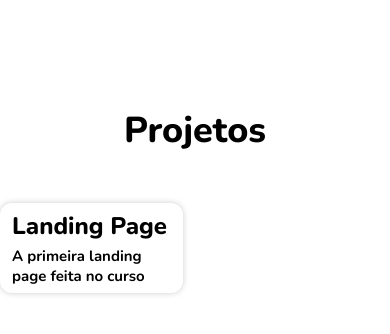
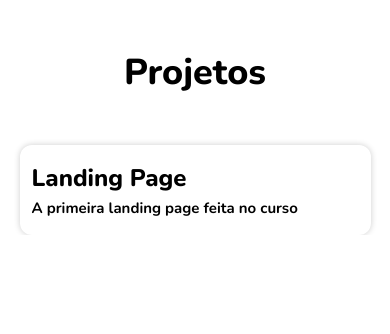
Before and after one commit to p3-d2/all-projects-dankicode, a React (Create React App) app: page / in a window 390 px wide. Shown: the top 334 px of the page. Built offline with nearby package versions, Linux system fonts and the light colour scheme.

Commit message:
creating responsive design at home

```diff
--- a/src/pages/Home/styles.ts
+++ b/src/pages/Home/styles.ts
@@ -7,16 +7,28 @@ export const Container = styled.div`
   display: flex;
   align-items: center;
   justify-content: center;
+
+  overflow-x: hidden;
+
+  @media (max-width: 550px) {
+    height: 100%;
+    width: 100%;
+  }
 `
 
 export const Wrapper = styled.main`
-  width: max(60%, 400px);
-  height: max(75%, 400px);
+  height: 80%;
+  width: 65%;
 
   display: flex;
   flex-direction: column;
   align-items: center;
   justify-content: flex-start;
+
+  @media (max-width: 550px) {
+    height: 100%;
+    width: 100%;
+  }
 `
 
 export const Title = styled.h1`
@@ -24,6 +36,10 @@ export const Title = styled.h1`
   font-weight: 800;
 
   margin-bottom: 48px;
+
+  @media (max-width: 550px) {
+    margin: 48px 0;
+  }
 `
 
 export const ProjectsContainer = styled.div`
@@ -34,4 +50,13 @@ export const ProjectsContainer = styled.div`
   grid-template-columns: repeat(2, 1fr);
   grid-auto-rows: 90px;
   grid-gap: 24px;
+  justify-content: center;
+
+  @media (max-width: 750px) {
+    grid-template-columns: 90%;
+  }
+
+  @media (max-width: 550px) {
+    grid-template-columns: 90%;
+  }
 `
```
